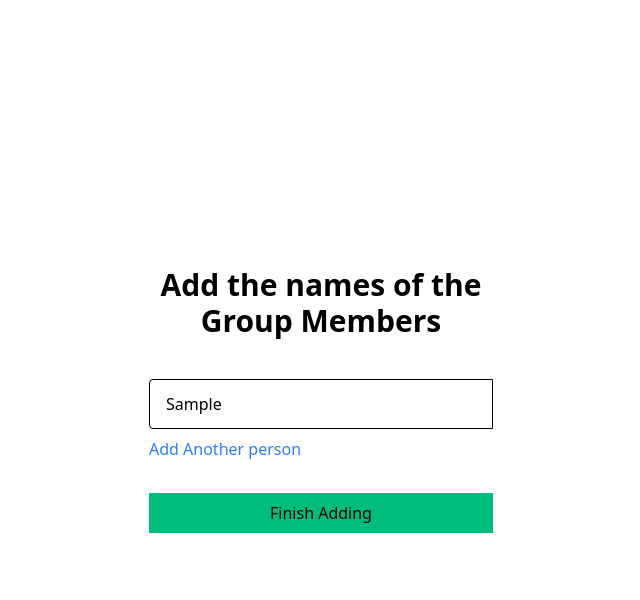
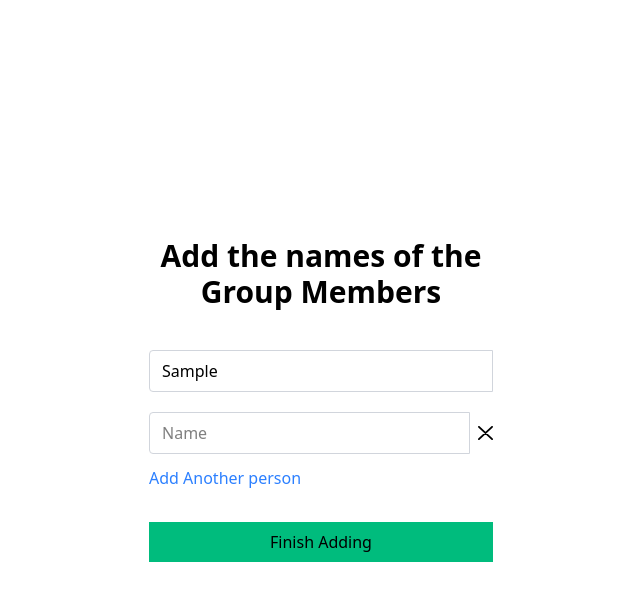
Before and after one commit to DamenaX/Split-The-Bill, a React (Vite) app: page /add-members in a window 1280 px wide. Both pictures are taken after typing "Sample" into the empty fields and a click on the button "Add Another person". Shown: the top 600 px of the page, without its empty margins (319-959 px from the left). Built offline with nearby package versions, Linux system fonts and the light colour scheme.

Commit message:
Improve member input

```diff
--- a/src/components/buttons/Button.jsx
+++ b/src/components/buttons/Button.jsx
@@ -1,4 +1,4 @@
-function Button({variant, children, type}) {
+function Button({variant, children, type, onClick}) {
     const base = ""
     const variants = {
         "default": "w-full bg-emerald-500 p-2 text-center",
@@ -7,7 +7,7 @@ function Button({variant, children, type}) {
         "tab-selected": "bg-none text-emerald-600 border-b-4 font-bold"
     }
     return (
-        <button type={type} className={variants[variant]}> {children} </button>
+        <button onClick={onClick} type={type} className={variants[variant]}> {children} </button>
     )
 }
 
--- a/src/components/form/TextInput.jsx
+++ b/src/components/form/TextInput.jsx
@@ -1,16 +1,17 @@
-function TextInput({ placeholder, isRequired, variant, label, id}) {
+function TextInput({ placeholder, isRequired, variant, label, id, className=""}) {
 
-    const base = "w-full px-4 py-3 border transition-all outline-none text-base rounded-s mb-2"
+    const base = "border transition-all outline-none text-base rounded-s mb-2"
     const variants = {
-        "default-wide": "border-gray-200 focus:border-blue-500 bg-white",
+        "large": "w-full px-4 py-3 border-gray-300 focus:border-blue-500 bg-white",
+        "medium": "w-full px-3 py-2 border-gray-300 focus:border-blue-500 bg-white",
         "filled-wide": "border-transparent bg-gray-100 focus:bg-white focus:border-blue-500",
         "error-wide": "border-red-500 text-red-900 focus:border-red-600 bg-red-50",
     }
 
     return (
-        <div className="flex flex-col space-y-2">
+        <div className="flex flex-col space-y-2 w-full">
             <label htmlFor={id}>{label}</label>
-            <input id={id} type="text" placeholder={placeholder} className={`${base} ${variants[variant]}`} required={isRequired} />
+            <input id={id} type="text" placeholder={placeholder} className={`${base} ${variants[variant]} ${className}`} required={isRequired} />
         </div>
 
     )
--- a/src/pages/AddGroup.jsx
+++ b/src/pages/AddGroup.jsx
@@ -10,7 +10,7 @@ function AddGroup() {
             <MobileContainer variant="centered">
                 <Heading tagName="h1" level="1" className="mb-9"> Add a group to get started </Heading>
                 <form className='w-full space-y-3'>
-                    <TextInput placeholder="Group name" isRequired={false} variant="default-wide"  />
+                    <TextInput placeholder="Group name" isRequired={false} variant="large"  />
                     <Button variant="default" type="submit"> Hello </Button>
                 </form>
             </MobileContainer>
--- a/src/pages/AddMembers.jsx
+++ b/src/pages/AddMembers.jsx
@@ -1,26 +1,63 @@
-import MainContainer from "../components/MainContainer"
-import MobileContainer from "../components/MobileContainer"
-import Button from "../components/buttons/Button"
-import Heading from "../components/text/Heading"
-import TextInput from "../components/form/TextInput"
-
-
+import { useState } from "react";
+import MainContainer from "../components/MainContainer";
+import MobileContainer from "../components/MobileContainer";
+import Button from "../components/buttons/Button";
+import Heading from "../components/text/Heading";
+import TextInput from "../components/form/TextInput";
+import cancelicon from "../assets/cancel.svg";
 
 function AddMembers() {
+    // Initialize with a unique ID (0)
+    const [members, setMembers] = useState([0]);
+
+    function addMember() {
+        // Use the functional update and find the max ID to ensure uniqueness
+        setMembers(prevMembers => {
+            const nextId = prevMembers.length > 0 ? Math.max(...prevMembers) + 1 : 0;
+            return [...prevMembers, nextId];
+        });
+    }
+
+    function removeMember(idToRemove) {
+        // Filter out the specific ID. This is cleaner than splice.
+        setMembers(prevMembers => prevMembers.filter(id => id !== idToRemove));
+    }
+
     return (
         <MainContainer>
             <MobileContainer variant="centered">
                 <Heading tagName="h1" level="1" className="mb-8">Add the names of the Group Members</Heading>
                 <form className='w-full space-y-8'>
-                    <div>
-                        <TextInput placeholder="Name" isRequired={true} />
-                        <Button type="button" variant="link">Add Another person</Button>
+                    <div className="space-y-1">
+                        {members.map((memberId, index) => {
+                            return (
+                                <div key={memberId} className="flex w-full space-x-2 items-center">
+                                    <TextInput
+                                        variant="medium"
+                                        placeholder="Name"
+                                        isRequired={true}
+                                    />
+                                    {/* Only show the remove button for items after the first one */}
+                                    {index !== 0 && (
+                                        <button
+                                            type="button"
+                                            onClick={() => removeMember(memberId)}
+                                        >
+                                            <img src={cancelicon} alt="remove" width="16px" height="16px"/>
+                                        </button>
+                                    )}
+                                </div>
+                            );
+                        })}
+                        <Button type="button" variant="link" onClick={addMember}>
+                            Add Another person
+                        </Button>
                     </div>
                     <Button type="submit" variant="default">Finish Adding</Button>
                 </form>
             </MobileContainer>
         </MainContainer>
-    )
+    );
 }
 
-export default AddMembers
+export default AddMembers;
```
Also changed, not shown: src/assets/cancel.svg (added).
